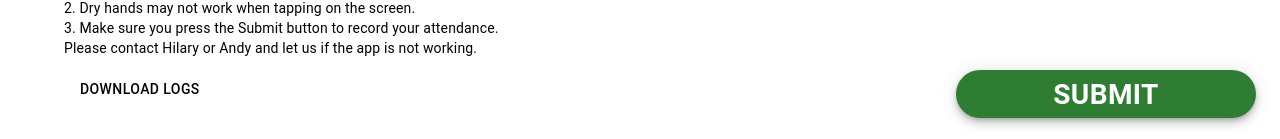
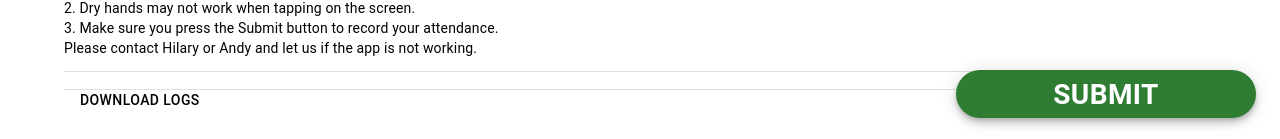
Before and after one commit to johnny555/mascarpone, a React (Create React App) app: page / in a window 1280 px wide. Shown: the part 658-797 px from the top of the page. Built offline with nearby package versions, Linux system fonts and the light colour scheme; no server answers; what @aws-amplify/datastore, aws-amplify would draw is missing.

Commit message:
change buttpn position

```diff
--- a/src/App.js
+++ b/src/App.js
@@ -82,7 +82,7 @@ function parse_response(json_response) {
 
 ///// App Bit
 
-//changes style of 'Thankyou' modal box
+//changes style of 'Thank you' modal box
 const style = {
 
   position: 'absolute',
@@ -193,10 +193,10 @@ function App() {
         aria-describedby="modal-modal-description"
       >
         <Box sx={style}>
-          <Typography id="modal-modal-title" variant="h4" component="h1">
-            Thank you. <br/>
+          <Typography color='primary.main' id="modal-modal-title" variant="h4" component="h1">
+            Thank You. <br/>
             <br/>
-            Dismiss - Wait 3 seconds or tap outside this box.
+            Dismiss - wait 3 seconds or tap outside this box.
           </Typography>
         </Box>
       </Modal>
@@ -220,9 +220,18 @@ function App() {
     </Container>
 
     <Container>
+    <Divider />
+    </Container>
+    <Divider/>
+    <Container>
+    <Divider />
+    </Container>
+    <Divider/>
+
+    <Container>
        <Button sx={{
-       //position: 'fixed',
-       //bottom: (theme) => theme.spacing(3),
+       position: 'fixed',
+       bottom: (theme) => theme.spacing(3),
        //left:(theme) => theme.spacing(2)
        }}
             variant="extended"
```
